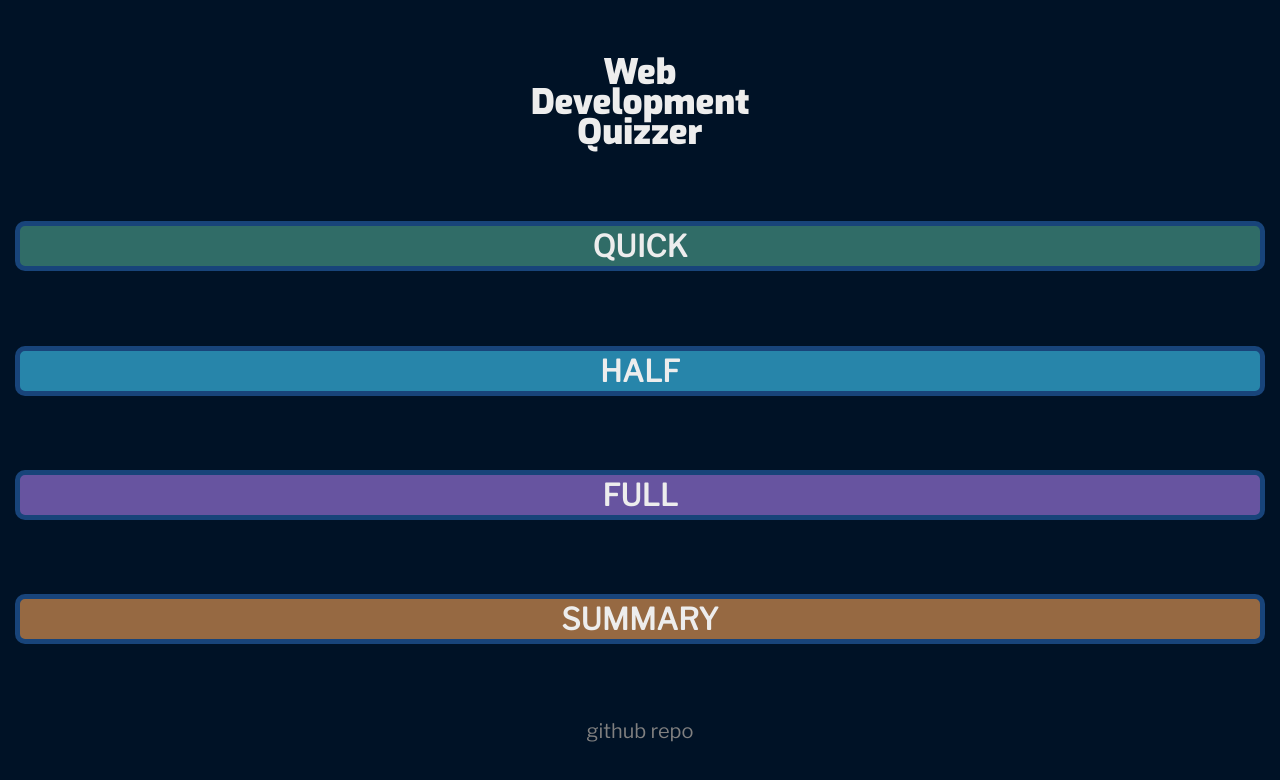
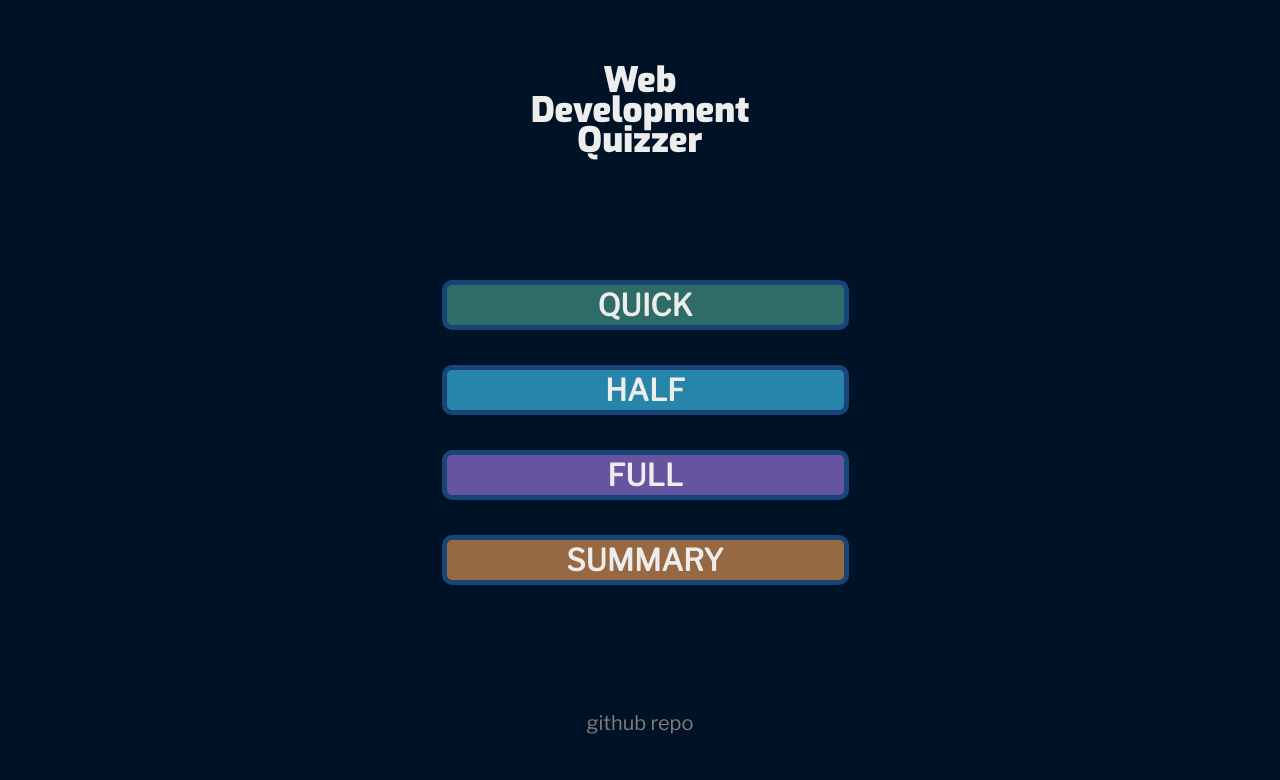
Before and after one commit to pungprakearti/quizzer, a React (Create React App) app: page / in a window 1280 px wide. Shown: the top 780 px of the page. Built offline with nearby package versions, Linux system fonts and the light colour scheme.

Commit message:
Fixed some issues with larger screens.

```diff
--- a/src/Start.css
+++ b/src/Start.css
@@ -5,8 +5,10 @@
   flex-direction: column;
   justify-content: space-around;
   height: calc(100vh - 40px);
+  max-height: 1000px;
   align-items: center;
   width: 100%;
+  max-width: 397px;
 }
 
 .Start-header {
@@ -25,4 +27,10 @@
   line-height: 40px;
   border-radius: 10px;
   border: 5px solid rgb(24, 68, 122);
+  margin-top: 35px;
+  margin-bottom: 35px;
 }
+
+.Start-btn-cont {
+  width: 100%;
+}
--- a/src/Start.js
+++ b/src/Start.js
@@ -86,6 +86,7 @@ export default class Start extends Component {
         {this.state.show === 'start' ? (
           <div className="Start-cont">
             <div className="Start-header">Web Development Quizzer</div>
+            <div className="Start-btn-cont">
               <div
                 className="Start-btn"
                 style={{ backgroundColor: 'rgb(48, 108, 103)' }}
@@ -114,6 +115,7 @@ export default class Start extends Component {
               >
                 summary
               </div>
+            </div>
             <div className="Start-footer">
               <a href="https://github.com/pungprakearti/quizzer">github repo</a>
             </div>
--- a/src/Stats.css
+++ b/src/Stats.css
@@ -1,10 +1,13 @@
 .Stats-cont {
+  display: flex;
+  flex-direction: column;
+  align-items: center;
   overflow: hidden;
   box-sizing: border-box;
   height: calc(100vh - 40px);
   padding-left: 20px;
   padding-right: 20px;
-  width: 100vw;
+  width: calc(100vw - 40px);
 }
 
 .Stats-review-cont {
```
Lines whose indentation alone changed are shown as unchanged.
